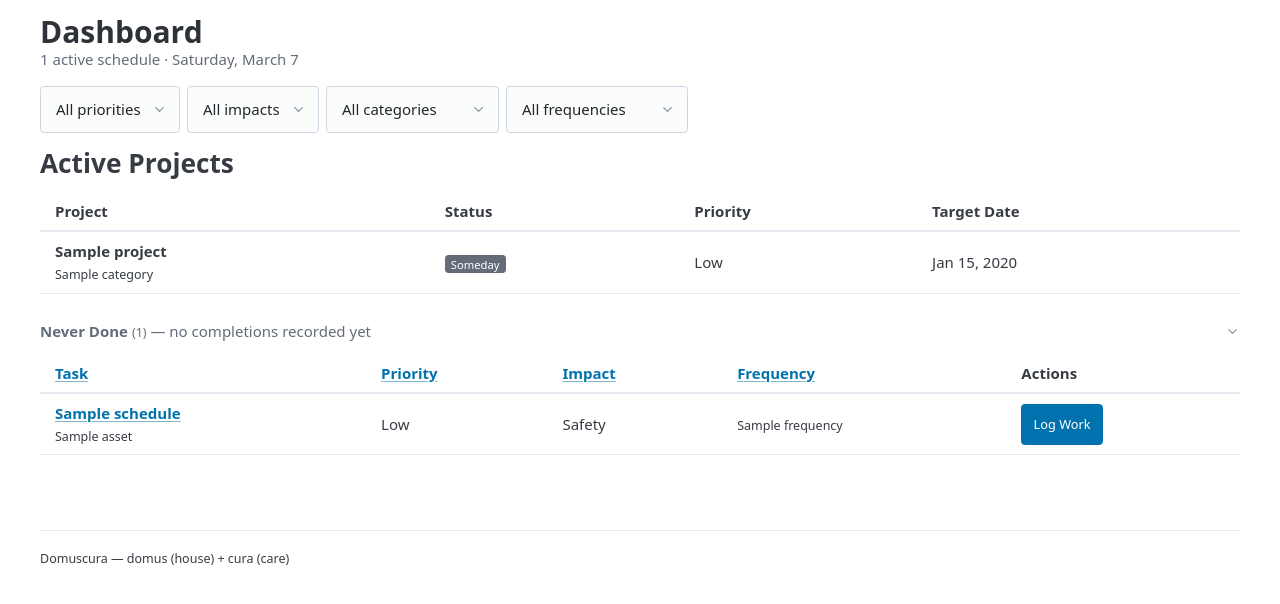
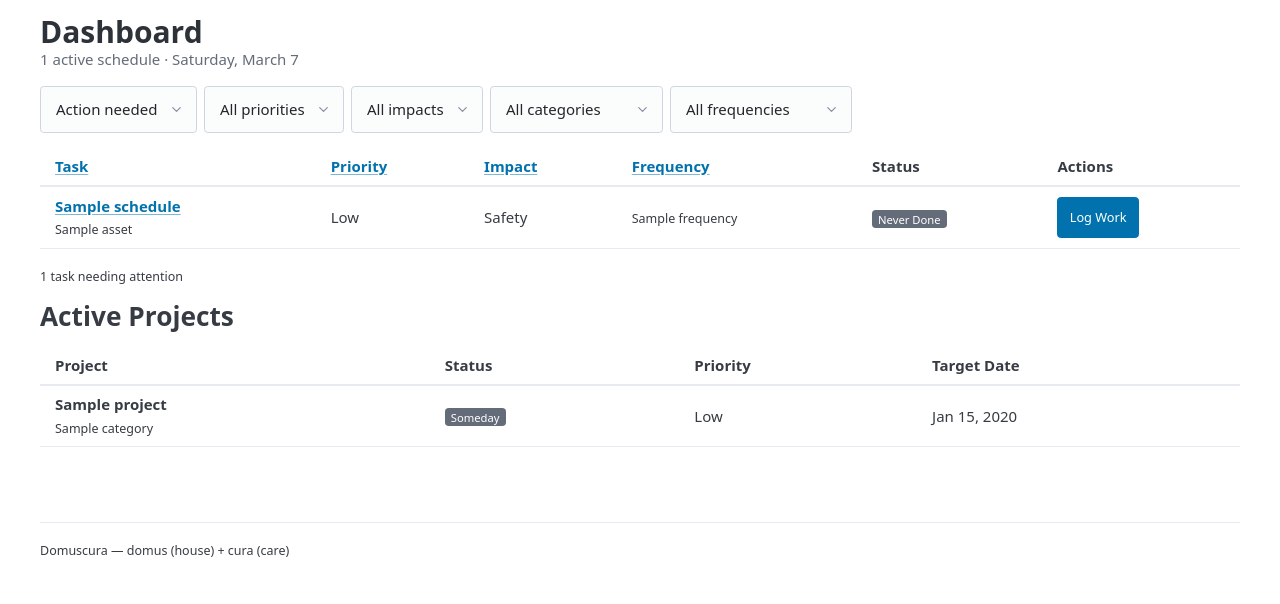
Before and after one commit to NodeJSmith/domuscura, a Django app: page / in a window 1280 px wide. Shown: the part 54-658 px from the top of the page. Run offline with Django 5.2, Linux system fonts and the light colour scheme; a user stored in the database is signed in; tables that the repository leaves empty hold one stand-in row (values such as "Sample post"); data that the repository does not hold is empty; some libraries are stand-ins or nearby versions.

Commit message:
refactor: dashboard — flat table replacing grouped sections
- Single table sorted by status by default (overdue → due soon → never done → ok)
- Status badge + contextual due date in Status column replaces section headers
- 'Action needed' / 'All active' toggle replaces collapsed details sections
- Removes table-group-header rows and four separate section blocks

```diff
--- a/maintenance/templates/dashboard.html
+++ b/maintenance/templates/dashboard.html
@@ -11,6 +11,10 @@
 <!-- Filters — auto-submit on change -->
 <form method="get" class="dashboard-filters">
     <input type="hidden" name="sort" value="{{ filters.sort }}">
+    <select name="show" onchange="this.form.submit()">
+        <option value="action_needed" {% if filters.show == "action_needed" %}selected{% endif %}>Action needed</option>
+        <option value="all" {% if filters.show == "all" %}selected{% endif %}>All active</option>
+    </select>
     <select name="priority" onchange="this.form.submit()">
         <option value="">All priorities</option>
         <option value="critical" {% if filters.priority == "critical" %}selected{% endif %}>Critical</option>
@@ -37,37 +41,43 @@
         {% endfor %}
     </select>
     {% if filters.priority or filters.category or filters.impact or filters.frequency %}
-    <a href="?sort={{ filters.sort }}" role="button" class="outline secondary">Clear</a>
+    <a href="?show={{ filters.show }}" role="button" class="outline secondary">Clear</a>
     {% endif %}
 </form>
 
-{% if overdue or due_soon %}
-<section>
+{% if schedules %}
 <figure>
 <table>
     <thead>
         <tr>
-                <th><a href="?sort={% if filters.sort == 'name' %}-name{% else %}name{% endif %}&priority={{ filters.priority }}&impact={{ filters.impact }}&category={{ filters.category }}&frequency={{ filters.frequency }}">Task</a></th>
-                <th class="col-mobile-hide"><a href="?sort={% if filters.sort == 'priority' %}-priority{% else %}priority{% endif %}&priority={{ filters.priority }}&impact={{ filters.impact }}&category={{ filters.category }}&frequency={{ filters.frequency }}">Priority</a></th>
-                <th class="col-mobile-hide"><a href="?sort={% if filters.sort == 'impact' %}-impact{% else %}impact{% endif %}&priority={{ filters.priority }}&impact={{ filters.impact }}&category={{ filters.category }}&frequency={{ filters.frequency }}">Impact</a></th>
-                <th class="col-mobile-hide"><a href="?sort={% if filters.sort == 'frequency' %}-frequency{% else %}frequency{% endif %}&priority={{ filters.priority }}&impact={{ filters.impact }}&category={{ filters.category }}&frequency={{ filters.frequency }}">Frequency</a></th>
-                <th>Due</th>
+            <th><a href="?sort=name&show={{ filters.show }}&priority={{ filters.priority }}&impact={{ filters.impact }}&category={{ filters.category }}&frequency={{ filters.frequency }}">Task</a></th>
+            <th class="col-mobile-hide"><a href="?sort=priority&show={{ filters.show }}&priority={{ filters.priority }}&impact={{ filters.impact }}&category={{ filters.category }}&frequency={{ filters.frequency }}">Priority</a></th>
+            <th class="col-mobile-hide"><a href="?sort=impact&show={{ filters.show }}&priority={{ filters.priority }}&impact={{ filters.impact }}&category={{ filters.category }}&frequency={{ filters.frequency }}">Impact</a></th>
+            <th class="col-mobile-hide"><a href="?sort=frequency&show={{ filters.show }}&priority={{ filters.priority }}&impact={{ filters.impact }}&category={{ filters.category }}&frequency={{ filters.frequency }}">Frequency</a></th>
+            <th>Status</th>
             <th>Actions</th>
         </tr>
     </thead>
     <tbody>
-            {% if overdue %}
-            <tr class="table-group-header">
-                <td colspan="6"><strong class="status-overdue">Overdue</strong> <small>({{ overdue|length }})</small></td>
-            </tr>
-            {% for schedule in overdue %}
+        {% for schedule in schedules %}
         <tr id="schedule-{{ schedule.id }}">
-                <td><a href="{% url 'schedule_detail' schedule.id %}"><strong>{{ schedule.name }}</strong></a>
-                    {% if schedule.asset %}<br><small>{{ schedule.asset.name }}</small>{% endif %}</td>
+            <td>
+                <a href="{% url 'schedule_detail' schedule.id %}"><strong>{{ schedule.name }}</strong></a>
+                {% if schedule.asset %}<br><small>{{ schedule.asset.name }}</small>{% endif %}
+            </td>
             <td class="col-mobile-hide">{{ schedule.get_priority_display }}</td>
             <td class="col-mobile-hide">{{ schedule.get_impact_display|default:"—" }}</td>
             <td class="col-mobile-hide"><small>{{ schedule.frequency }}</small></td>
-                <td><small class="status-overdue">{{ schedule.schedule_status.days_overdue }} day{{ schedule.schedule_status.days_overdue|pluralize }} overdue</small></td>
+            <td>
+                {% include "partials/status_badge.html" with status=schedule.schedule_status.status %}
+                {% if schedule.schedule_status.status == "overdue" %}
+                <br><small class="status-overdue">{{ schedule.schedule_status.days_overdue }} day{{ schedule.schedule_status.days_overdue|pluralize }} overdue</small>
+                {% elif schedule.schedule_status.status == "due_soon" %}
+                <br><small>in {{ schedule.schedule_status.days_until_due }} day{{ schedule.schedule_status.days_until_due|pluralize }}</small>
+                {% elif schedule.schedule_status.status == "ok" %}
+                <br><small>due {{ schedule.schedule_status.next_due_date|date:"M j" }}</small>
+                {% endif %}
+            </td>
             <td>
                 <button class="btn-action"
                         hx-get="{% url 'work_log_form_for_schedule' schedule.id %}"
@@ -77,34 +87,14 @@
             </td>
         </tr>
         {% endfor %}
-            {% endif %}
-
-            {% if due_soon %}
-            <tr class="table-group-header">
-                <td colspan="6"><strong class="status-due-soon">Due Soon</strong> <small>({{ due_soon|length }})</small></td>
-            </tr>
-            {% for schedule in due_soon %}
-            <tr id="schedule-{{ schedule.id }}">
-                <td><a href="{% url 'schedule_detail' schedule.id %}"><strong>{{ schedule.name }}</strong></a>
-                    {% if schedule.asset %}<br><small>{{ schedule.asset.name }}</small>{% endif %}</td>
-                <td class="col-mobile-hide">{{ schedule.get_priority_display }}</td>
-                <td class="col-mobile-hide">{{ schedule.get_impact_display|default:"—" }}</td>
-                <td class="col-mobile-hide"><small>{{ schedule.frequency }}</small></td>
-                <td><small>in {{ schedule.schedule_status.days_until_due }} day{{ schedule.schedule_status.days_until_due|pluralize }}</small></td>
-                <td>
-                    <button class="btn-action"
-                            hx-get="{% url 'work_log_form_for_schedule' schedule.id %}"
-                            hx-target="#work-log-form-container"
-                            hx-swap="innerHTML"
-                            onclick="window.dispatchEvent(new CustomEvent('work-log-open'))">Log Work</button>
-                </td>
-            </tr>
-            {% endfor %}
-            {% endif %}
     </tbody>
 </table>
 </figure>
-</section>
+<p><small>{{ schedules|length }} task{{ schedules|length|pluralize }}{% if filters.show == "action_needed" %} needing attention{% endif %}</small></p>
+{% elif not projects %}
+<article>
+    <p>Everything is up to date. Nothing needs attention.</p>
+</article>
 {% endif %}
 
 {% if projects %}
@@ -138,91 +128,5 @@
 </section>
 {% endif %}
 
-{% if never_done %}
-<section>
-    <details open>
-        <summary>
-            <strong>Never Done</strong>
-            <small>({{ never_done|length }})</small>
-            — no completions recorded yet
-        </summary>
-        <figure>
-        <table>
-            <thead>
-                <tr>
-                    <th><a href="?sort={% if filters.sort == 'name' %}-name{% else %}name{% endif %}&priority={{ filters.priority }}&impact={{ filters.impact }}&category={{ filters.category }}&frequency={{ filters.frequency }}">Task</a></th>
-                    <th class="col-mobile-hide"><a href="?sort={% if filters.sort == 'priority' %}-priority{% else %}priority{% endif %}&priority={{ filters.priority }}&impact={{ filters.impact }}&category={{ filters.category }}&frequency={{ filters.frequency }}">Priority</a></th>
-                    <th class="col-mobile-hide"><a href="?sort={% if filters.sort == 'impact' %}-impact{% else %}impact{% endif %}&priority={{ filters.priority }}&impact={{ filters.impact }}&category={{ filters.category }}&frequency={{ filters.frequency }}">Impact</a></th>
-                    <th class="col-mobile-hide"><a href="?sort={% if filters.sort == 'frequency' %}-frequency{% else %}frequency{% endif %}&priority={{ filters.priority }}&impact={{ filters.impact }}&category={{ filters.category }}&frequency={{ filters.frequency }}">Frequency</a></th>
-                    <th>Actions</th>
-                </tr>
-            </thead>
-            <tbody>
-                {% for schedule in never_done %}
-                <tr id="schedule-{{ schedule.id }}">
-                    <td><a href="{% url 'schedule_detail' schedule.id %}"><strong>{{ schedule.name }}</strong></a>
-                        {% if schedule.asset %}<br><small>{{ schedule.asset.name }}</small>{% endif %}</td>
-                    <td class="col-mobile-hide">{{ schedule.get_priority_display }}</td>
-                    <td class="col-mobile-hide">{{ schedule.get_impact_display|default:"—" }}</td>
-                    <td class="col-mobile-hide"><small>{{ schedule.frequency }}</small></td>
-                    <td>
-                        <button class="btn-action"
-                                hx-get="{% url 'work_log_form_for_schedule' schedule.id %}"
-                                hx-target="#work-log-form-container"
-                                hx-swap="innerHTML"
-                                onclick="window.dispatchEvent(new CustomEvent('work-log-open'))">Log Work</button>
-                    </td>
-                </tr>
-                {% endfor %}
-            </tbody>
-        </table>
-        </figure>
-    </details>
-</section>
-{% endif %}
-
-{% if ok %}
-<section>
-    <details>
-        <summary>
-            <strong>Up to Date</strong>
-            <small>({{ ok|length }})</small>
-            — recently completed
-        </summary>
-        <figure>
-        <table>
-            <thead>
-                <tr>
-                    <th>Task</th>
-                    <th class="col-mobile-hide">Priority</th>
-                    <th class="col-mobile-hide">Impact</th>
-                    <th class="col-mobile-hide">Frequency</th>
-                    <th>Next Due</th>
-                </tr>
-            </thead>
-            <tbody>
-                {% for schedule in ok %}
-                <tr>
-                    <td><a href="{% url 'schedule_detail' schedule.id %}"><strong>{{ schedule.name }}</strong></a>
-                        {% if schedule.asset %}<br><small>{{ schedule.asset.name }}</small>{% endif %}</td>
-                    <td class="col-mobile-hide">{{ schedule.get_priority_display }}</td>
-                    <td class="col-mobile-hide">{{ schedule.get_impact_display|default:"—" }}</td>
-                    <td class="col-mobile-hide"><small>{{ schedule.frequency }}</small></td>
-                    <td><small>{{ schedule.schedule_status.next_due_date|date:"M j" }}</small></td>
-                </tr>
-                {% endfor %}
-            </tbody>
-        </table>
-        </figure>
-    </details>
-</section>
-{% endif %}
-
-{% if not overdue and not due_soon and not never_done and not projects %}
-<article>
-    <p>Everything is up to date. Nothing due or overdue.</p>
-</article>
-{% endif %}
-
 {% include "partials/work_log_modal.html" %}
 {% endblock %}
--- a/maintenance/views/dashboard.py
+++ b/maintenance/views/dashboard.py
@@ -26,6 +26,7 @@ def dashboard(request: HttpRequest) -> HttpResponse:
     category_filter = request.GET.get("category", "")
     impact_filter = request.GET.get("impact", "")
     frequency_filter = request.GET.get("frequency", "")
+    show = request.GET.get("show", "action_needed")
     sort = request.GET.get("sort", "")
 
     if priority_filter:
@@ -37,42 +38,38 @@ def dashboard(request: HttpRequest) -> HttpResponse:
     if frequency_filter:
         qs = qs.filter(frequency_id=frequency_filter)
 
-    # Categorize by status
-    overdue: list[Schedule] = []
-    due_soon: list[Schedule] = []
-    never_done: list[Schedule] = []
-    ok: list[Schedule] = []
+    all_schedules = list(_annotate_status(qs))
+    total_active = len(all_schedules)
 
-    for s in _annotate_status(qs):
-        status = s.schedule_status.status
-        if status == "never_done":
-            never_done.append(s)
-        elif status == "overdue":
-            overdue.append(s)
-        elif status == "due_soon":
-            due_soon.append(s)
-        else:
-            ok.append(s)
+    # Hide up-to-date rows unless user asks for all
+    if show == "action_needed":
+        all_schedules = [s for s in all_schedules if s.schedule_status.status != "ok"]
 
-    # Sort within sections (strip leading '-' — dashboard sorts are single-direction)
+    # Sort
+    _STATUS_ORDER: dict[str, int] = {"overdue": 0, "due_soon": 1, "never_done": 2, "ok": 3}
     sort_key = sort.lstrip("-")
+
     if sort_key == "priority":
-        for lst in (overdue, due_soon, never_done):
-            lst.sort(key=lambda s: _PRIORITY_ORDER.get(s.priority, 2))
+        all_schedules.sort(key=lambda s: _PRIORITY_ORDER.get(s.priority, 2))
     elif sort_key == "name":
-        for lst in (overdue, due_soon, never_done):
-            lst.sort(key=lambda s: s.name.lower())
+        all_schedules.sort(key=lambda s: s.name.lower())
     elif sort_key == "impact":
-        for lst in (overdue, due_soon, never_done):
-            lst.sort(key=lambda s: _IMPACT_ORDER.get(s.impact, 99))
+        all_schedules.sort(key=lambda s: _IMPACT_ORDER.get(s.impact, 99))
     elif sort_key == "frequency":
-        for lst in (overdue, due_soon, never_done):
-            lst.sort(key=lambda s: s.frequency.days)
+        all_schedules.sort(key=lambda s: s.frequency.days)
     else:
-        # Default: overdue by urgency, due_soon by soonest, never_done by priority
-        overdue.sort(key=lambda s: s.schedule_status.days_overdue, reverse=True)
-        due_soon.sort(key=lambda s: s.schedule_status.days_until_due)
-        never_done.sort(key=lambda s: _PRIORITY_ORDER.get(s.priority, 2))
+        # Default: status order, with within-group ordering
+        def _status_sort_key(s: Schedule) -> tuple[int, int]:
+            st = s.schedule_status
+            order = _STATUS_ORDER.get(st.status, 4)
+            if st.status == "overdue":
+                secondary = -(st.days_overdue or 0)  # most overdue first
+            elif st.status == "due_soon":
+                secondary = st.days_until_due or 0   # soonest first
+            else:
+                secondary = _PRIORITY_ORDER.get(s.priority, 2)
+            return (order, secondary)
+        all_schedules.sort(key=_status_sort_key)
 
     # Filter options
     categories = Category.objects.values_list("name", flat=True)
@@ -90,12 +87,9 @@ def dashboard(request: HttpRequest) -> HttpResponse:
         active_projects.append(p)
 
     context = {
-        "overdue": overdue,
-        "due_soon": due_soon,
-        "never_done": never_done,
-        "ok": ok,
+        "schedules": all_schedules,
         "projects": active_projects,
-        "total_active": len(overdue) + len(due_soon) + len(never_done) + len(ok),
+        "total_active": total_active,
         "today": today,
         "categories": categories,
         "frequencies": frequencies,
@@ -105,6 +99,7 @@ def dashboard(request: HttpRequest) -> HttpResponse:
             "category": category_filter,
             "impact": impact_filter,
             "frequency": frequency_filter,
+            "show": show,
             "sort": sort,
         },
     }
```
Lines whose indentation alone changed are shown as unchanged.
